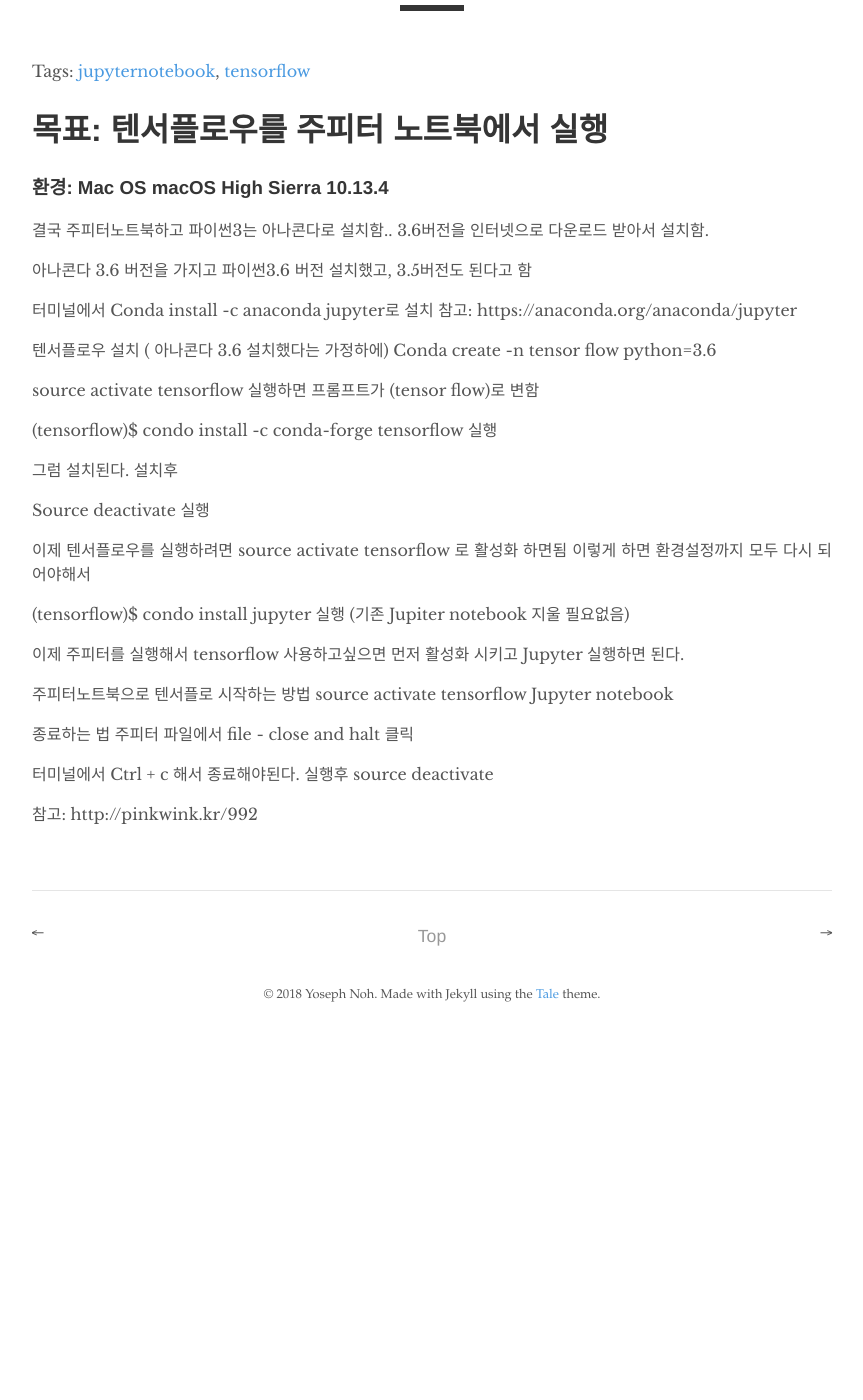
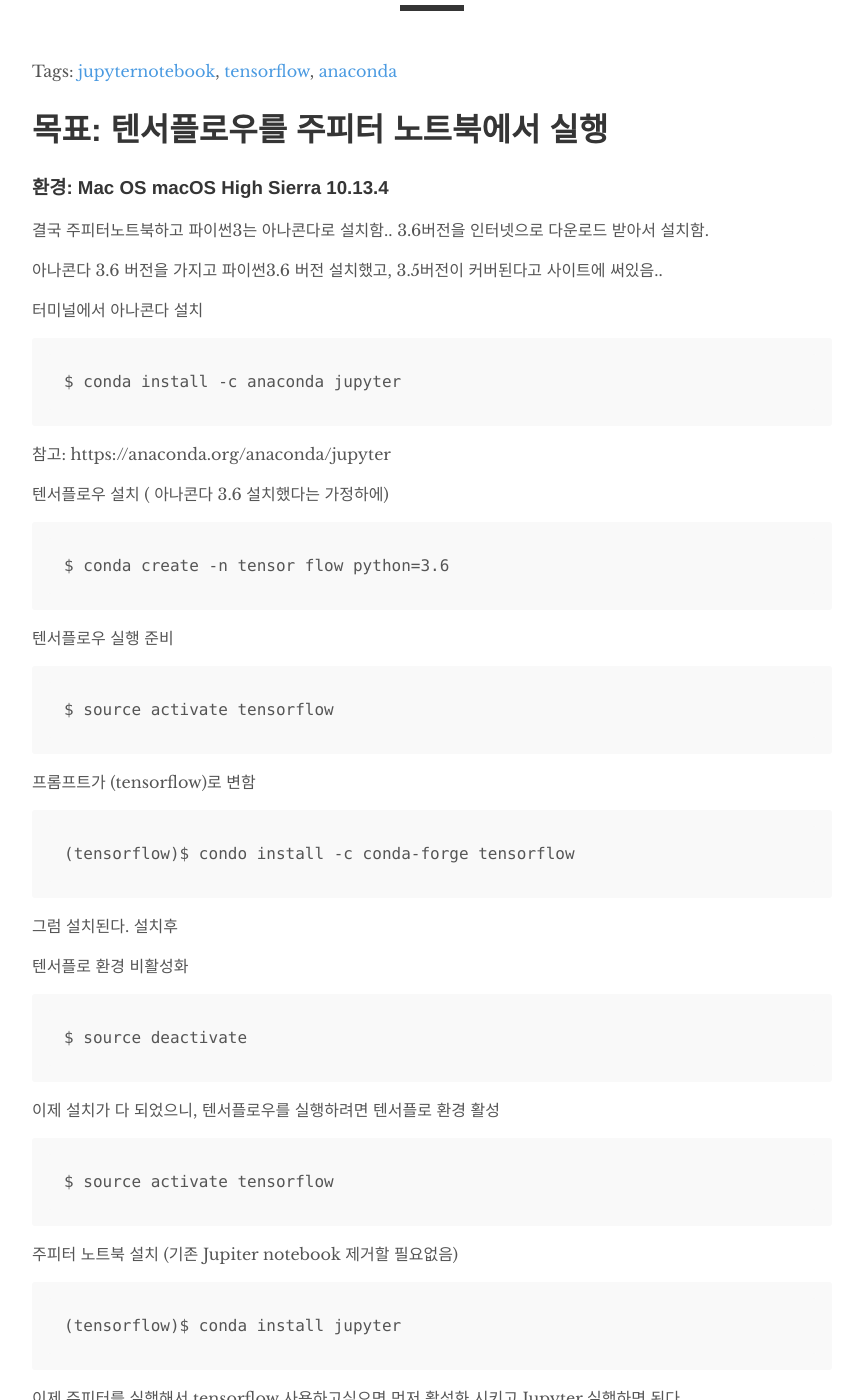
Before and after one commit to yobs0814/yobs0814.github.io, a Jekyll site: the page built from _posts/2018-05-31-howtoinstalljupyter.md, in a window 1280 px wide and 1400 px high, scrolled down 374 px. Shown: the whole window, without its empty margins (208-1071 px from the left). Built offline with Jekyll 4.4.1, drawn with Linux system fonts in a browser that asks for light colours; before the commit the page ends 1412 px from its top, so only the background shows below that; some of the changed text lies outside the part shown.

Commit message:
modify posts

```diff
--- a/_posts/2018-05-31-howtoinstalljupyter.md
+++ b/_posts/2018-05-31-howtoinstalljupyter.md
@@ -5,6 +5,7 @@ author: "yobs0814"
 tags:
 - jupyternotebook
 - tensorflow
+- anaconda
 ---
 
 # 목표: 텐서플로우를 주피터 노트북에서 실행
@@ -15,48 +16,60 @@ tags:
 3.6버전을 인터넷으로 다운로드 받아서 설치함.
 
 아나콘다 3.6 버전을 가지고
-파이썬3.6 버전 설치했고, 3.5버전도 된다고 함
+파이썬3.6 버전 설치했고, 3.5버전이 커버된다고 사이트에 써있음..
 
-터미널에서
-Conda install -c anaconda jupyter로 설치
+터미널에서 아나콘다 설치
+~~~
+$ conda install -c anaconda jupyter
+~~~
+
 참고: https://anaconda.org/anaconda/jupyter
 
 텐서플로우 설치 ( 아나콘다 3.6 설치했다는 가정하에)
-Conda create -n tensor flow python=3.6
+~~~
+$ conda create -n tensor flow python=3.6
+~~~
 
-source activate tensorflow 실행하면
-프롬프트가 (tensor flow)로 변함
+텐서플로우 실행 준비
+~~~
+$ source activate tensorflow
+~~~
+프롬프트가 (tensorflow)로 변함
 
-(tensorflow)$ condo install -c conda-forge tensorflow 실행
-
+~~~
+(tensorflow)$ condo install -c conda-forge tensorflow
+~~~
 그럼 설치된다. 설치후
 
-Source deactivate 실행
+텐서플로 환경 비활성화
+~~~
+$ source deactivate
+~~~
 
-이제 텐서플로우를 실행하려면
-source activate tensorflow 로 활성화 하면됨
-이렇게 하면 환경설정까지 모두 다시 되어야해서
+이제 설치가 다 되었으니, 텐서플로우를 실행하려면 텐서플로 환경 활성
+~~~
+$ source activate tensorflow
+~~~
 
-(tensorflow)$ condo install jupyter 실행 (기존 Jupiter notebook 지울 필요없음)
+주피터 노트북 설치 (기존 Jupiter notebook 제거할 필요없음)
+~~~
+(tensorflow)$ conda install jupyter
+~~~
 
 이제 주피터를 실행해서 tensorflow 사용하고싶으면 먼저 활성화 시키고
 Jupyter 실행하면 된다.
 
-
-주피터노트북으로 텐서플로 시작하는 방법
-source activate tensorflow
-Jupyter notebook
+주피터노트북으로 텐서플로 실행
+~~~
+$ source activate tensorflow
+$ (tensorflow)$ jupyter notebook
+~~~
 
 
 종료하는 법
 주피터 파일에서 file - close and halt 클릭
 
 터미널에서 Ctrl + c 해서 종료해야된다.
-실행후
-source deactivate
-
-
-
 
 
 참고: http://pinkwink.kr/992
```
Also changed, not shown: _posts/2018-06-01-xcodeuploadingtogithub.md (+2 -2 lines), _posts/2018-06-06-externalLibrarybycocoapods.md (+3 -3 lines), 1 other file.
